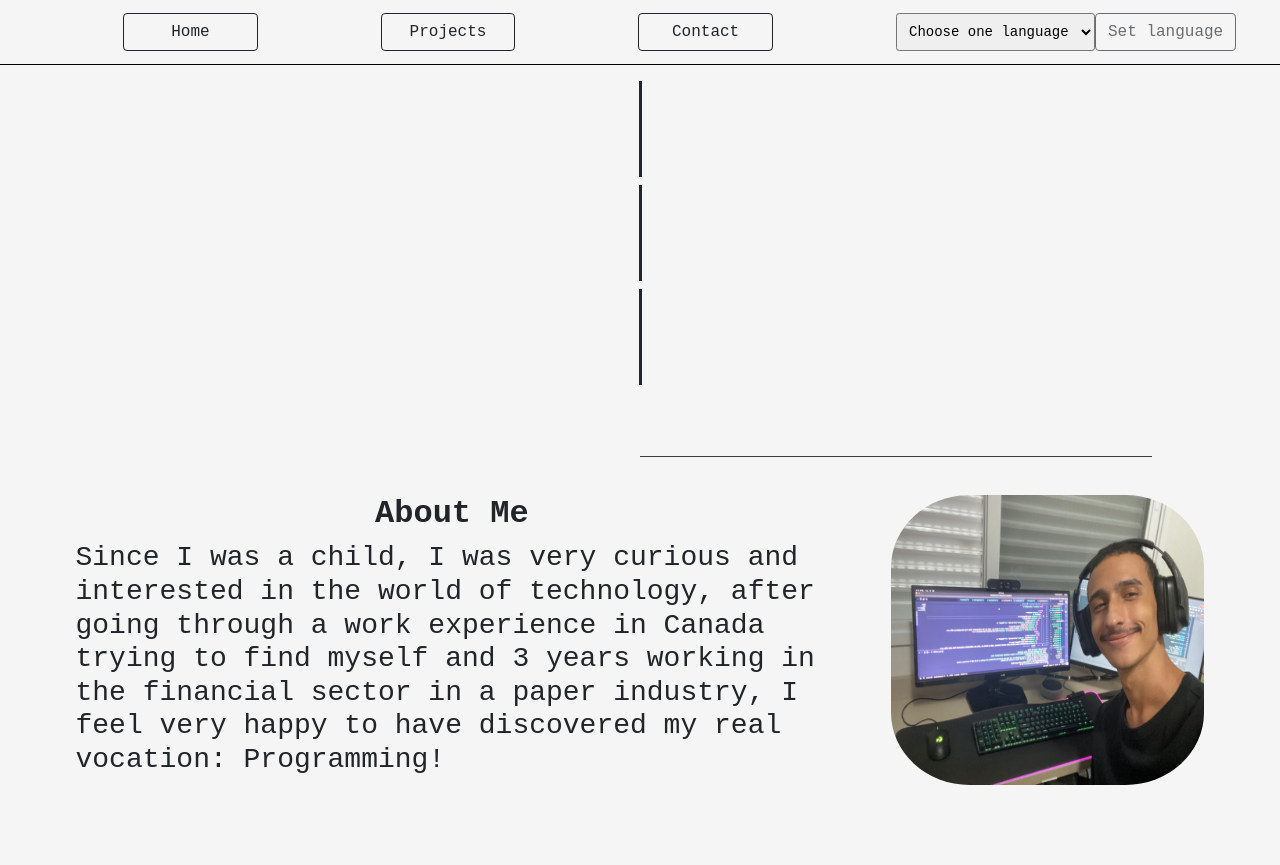
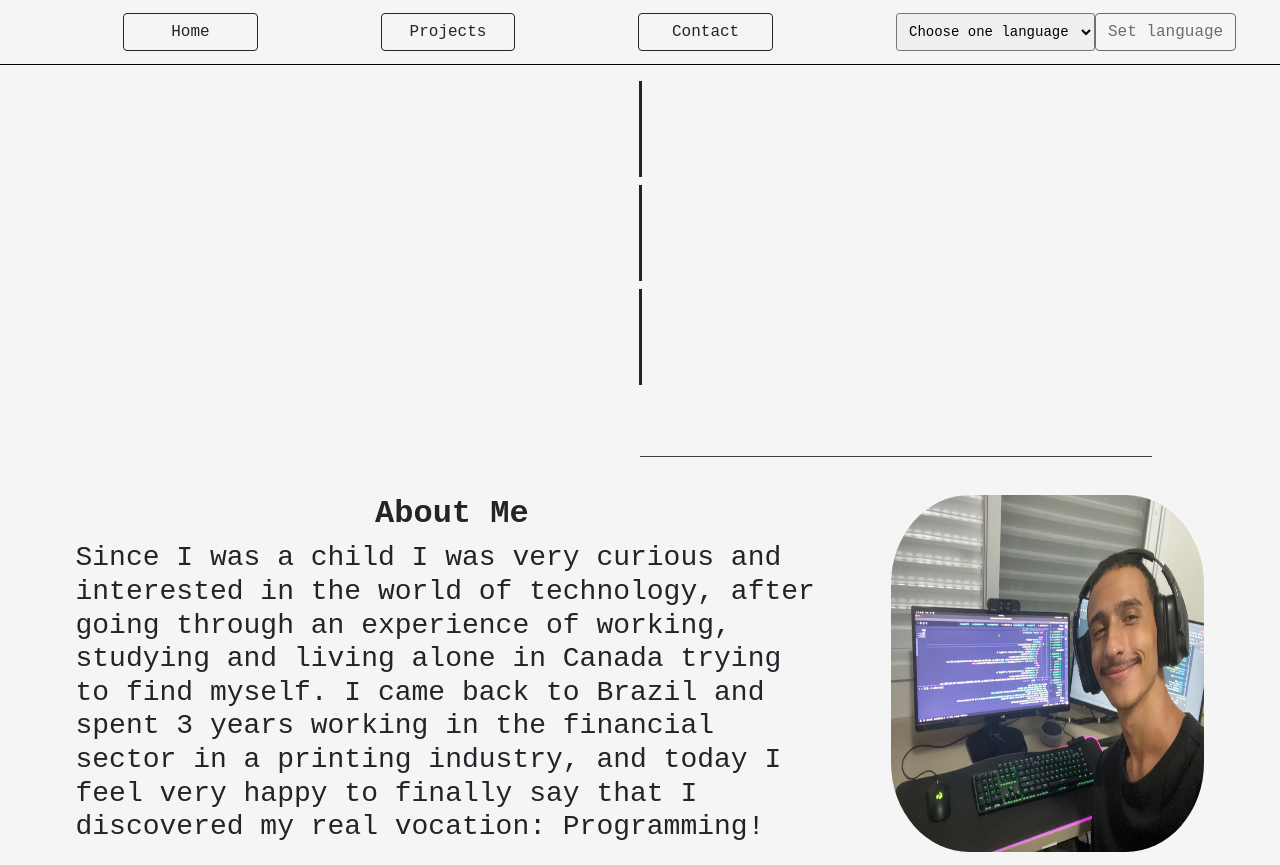
Before and after one commit to LuanVittor/Portfolio, a React (Create React App) app: page / in a window 1280 px wide. Before the commit the page ends 800 px from the top, so only its background shows below. Built offline with nearby package versions, Linux system fonts and the light colour scheme.

Commit message:
editing english description

```diff
--- a/src/Pages/MainPageEn.jsx
+++ b/src/Pages/MainPageEn.jsx
@@ -20,7 +20,7 @@ export default function MainPageEn() {
         <div className='aboutMe'>
           <div className='textAbout'>
             <h1>About Me</h1>
-            <h3 >Since I was a child, I was very curious and interested in the world of technology, after going through a work experience in Canada trying to find myself and 3 years working in the financial sector in a paper industry, I feel very happy to have discovered my real vocation: Programming! </h3>
+            <h3 >Since I was a child I was very curious and interested in the world of technology, after going through an experience of working, studying and living alone in Canada trying to find myself. I came back to Brazil and spent 3 years working in the financial sector in a printing industry, and today I feel very happy to finally say that I discovered my real vocation: Programming! </h3>
           </div>
           <img className='photome' src={FotoMinha2} alt='Me at my Workspace' />
         </div>
--- a/src/Pages/MainPagePT.jsx
+++ b/src/Pages/MainPagePT.jsx
@@ -18,7 +18,7 @@ export default function MainPagePT() {
         <div className='aboutMe'>
           <div className='textAbout'>
             <h1>Sobre mim</h1>
-            <h3 >Desde criança fui muito curioso e interessado pelo mundo da tecnologia, apos passar por uma experiência de trabalho, estudo e morar sozinho no Canada tentando me encontrar voltei 3 anos trabalhando no setor financeiro em uma indústria gráfica, e hoje me sinto muito feliz em dizer finalmente ter descoberto minha real vocação: Programar! </h3>
+            <h3 >Desde criança fui muito curioso e interessado pelo mundo da tecnologia, apos passar por uma experiência de trabalho, estudo e morar sozinho no Canada tentando me encontrar. Voltei ao Brasil e passei 3 anos trabalhando no setor financeiro em uma indústria gráfica, e hoje me sinto muito feliz em finalmente dizer ter descoberto minha real vocação: Programar! </h3>
           </div>
           <img className='photome' src={FotoMinha2} alt='Me at my Workspace' />
         </div>
```
